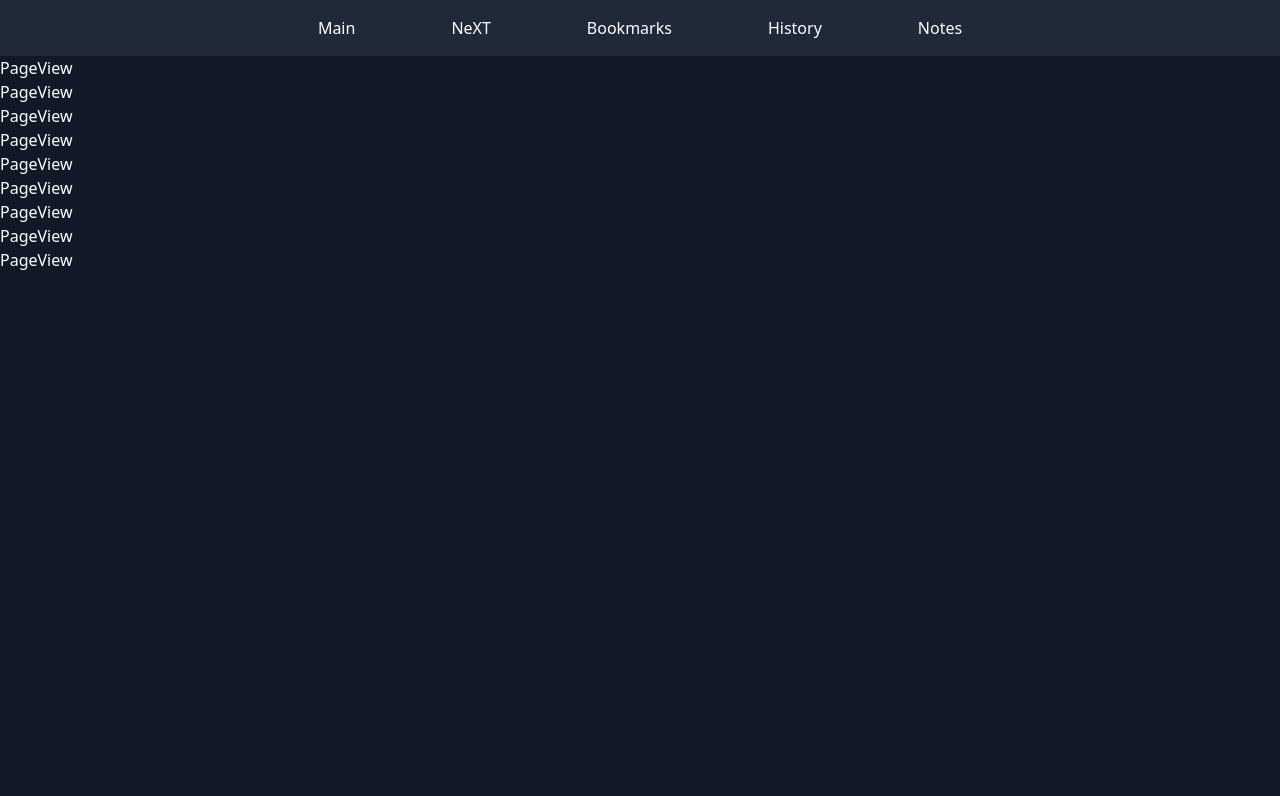
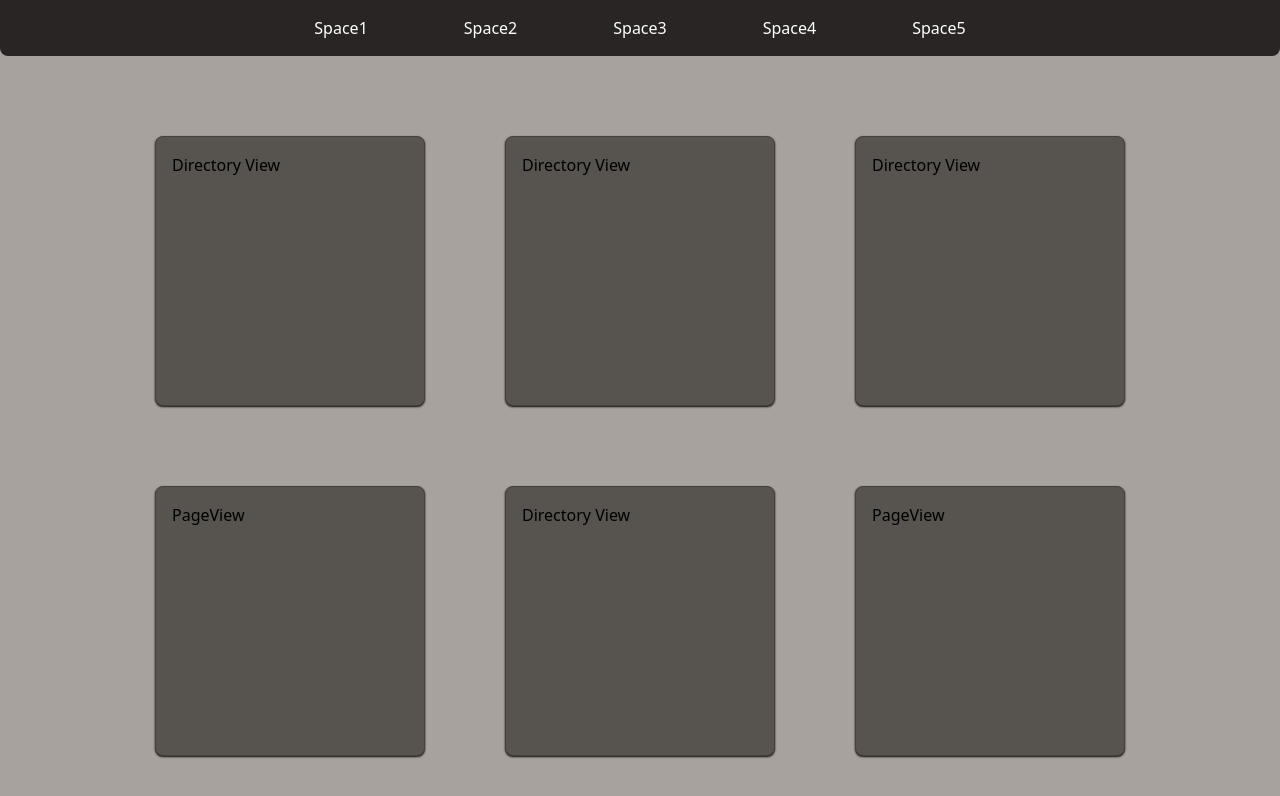
Before and after one commit to wilderif/visual_bookmark, a React (Vite) app: page / in a window 1280 px wide. Shown: the top 796 px of the page. Built offline with nearby package versions, Linux system fonts and the light colour scheme.

Commit message:
feat: Re-style main theme color Fix grid view with fixed size grid Update test data with directoies and ids for each object

```diff
--- a/src/App.jsx
+++ b/src/App.jsx
@@ -3,15 +3,17 @@ import React, { useState, useContext } from "react";
 // import BookmarkDataProvider from "./contexts/BookmarkDataProvider.jsx";
 
 import NavBar from "./components/NavBar.jsx";
-import Space from "./components/Space.jsx";
+import Space from "./components/body/Space.jsx";
 
 import bookmark_data from "./tmp_user_data.js";
 
 const App = () => {
+  // const [currentSpace, setCurrentSpace] = useState();
   const [bookmarks, setBookmarks] = useState(bookmark_data);
+
   return (
     <>
-      <div className="min-h-screen bg-gray-900 text-white">
+      <div className="min-h-screen bg-stone-400">
         <NavBar />
         <Space spaceContent={bookmarks} />
       </div>
--- a/src/components/ContentContainer.jsx
+++ b/src/components/ContentContainer.jsx
@@ -1,9 +1,9 @@
-import PageView from "./PageView.jsx";
-import DirectoryView from "./DirectoryView.jsx";
+import PageView from "./body/content_view/PageView.jsx";
+import DirectoryView from "./body/content_view/DirectoryView.jsx";
 
 const ContentContainer = (props) => {
   return (
-    <div className="">
+    <div className="m-10 aspect-square w-full rounded-lg border border-stone-700 bg-stone-600 p-4 shadow-sm shadow-stone-950">
       {props.content.type === "page" ? (
         <PageView content={props.content} />
       ) : (
--- a/src/components/DirectoryView.jsx
+++ /dev/null
@@ -1,3 +0,0 @@
-const DirectoryView = () => {};
-
-export default DirectoryView;
--- a/src/components/NavBar.jsx
+++ b/src/components/NavBar.jsx
@@ -5,15 +5,15 @@ const Navbar = () => {
   const spacingClass = `space-x-${spacing}`;
 
   return (
-    <nav className="bg-gray-800 p-4">
+    <nav className="rounded-b-lg bg-stone-800 p-4 text-white">
       <ul className={`flex justify-center ${spacingClass}`}>
         {/* <ul className={`flex justify-center space-x-${spacing}`}> */}
         {/* <ul className="flex justify-center space-x-24"> */}
-        <li>Main</li>
-        <li>NeXT</li>
-        <li>Bookmarks</li>
-        <li>History</li>
-        <li>Notes</li>
+        <li>Space1</li>
+        <li>Space2</li>
+        <li>Space3</li>
+        <li>Space4</li>
+        <li>Space5</li>
       </ul>
     </nav>
   );
--- a/src/components/Space.jsx
+++ /dev/null
@@ -1,13 +0,0 @@
-import ContentContainer from "./ContentContainer.jsx";
-
-const Space = ({ spaceContent }) => {
-  return (
-    <div>
-      {spaceContent.map((bookmark, idx) => (
-        <ContentContainer key={idx} content={bookmark} />
-      ))}
-    </div>
-  );
-};
-
-export default Space;
--- /dev/null
+++ b/src/components/body/Space.jsx
@@ -0,0 +1,15 @@
+import ContentContainer from "../ContentContainer.jsx";
+
+const Space = ({ spaceContent }) => {
+  return (
+    <div className="mx-5 mt-10 grid grid-cols-[repeat(auto-fit,_350px)] justify-center">
+      {spaceContent.map((content, idx) => (
+        <div id={content.id} className="flex items-center justify-center">
+          <ContentContainer key={idx} content={content} />
+        </div>
+      ))}
+    </div>
+  );
+};
+
+export default Space;
--- /dev/null
+++ b/src/components/body/content_view/DirectoryView.jsx
@@ -0,0 +1,9 @@
+const DirectoryView = () => {
+  return (
+    <div>
+      <h1>Directory View</h1>
+    </div>
+  );
+};
+
+export default DirectoryView;
--- a/src/components/PageView.jsx
+++ b/src/components/body/content_view/PageView.jsx
@@ -1,4 +1,4 @@
-const PageView = () => {
+const PageView = ({ content }) => {
   return (
     <div>
       <h1>PageView</h1>
--- a/src/tmp_user_data.js
+++ b/src/tmp_user_data.js
@@ -4,75 +4,96 @@ import logo_naver from "./assets/logo_naver.png";
 import logo_instagram from "./assets/logo_instagram.png";
 import logo_spotify from "./assets/logo_spotify.png";
 
-// const data = [
-//   {
-//     title: "directory1",
-//     type: "directory",
-//     children: [],
-//   },
-//   {
-//     title: "directory2",
-//     type: "directory",
-//     children: [
-//       {
-//         title: "Youtube",
-//         type: "page",
-//         alias: "youtube",
-//         hyperlink: "https://www.youtube.com/",
-//         logo: logo_youtube,
-//       },
-
-//       {
-//         title: "GitHub",
-//         type: "page",
-//         alias: "github",
-//         hyperlink: "https://www.github.com/",
-//         logo: logo_github,
-//       },
-//     ],
-//   },
-//   {
-//     title: "Youtube",
-//     type: "page",
-//     alias: "youtube",
-//     hyperlink: "https://www.youtube.com/",
-//     logo: logo_youtube,
-//   },
-// ];
-
 const bookmark_data = [
   {
+    id: "d1",
+    type: "directory",
+    title: "directory1",
+    children: [],
+  },
+  {
+    id: "d2",
+    type: "directory",
+    title: "directory2",
+    children: [
+      {
+        id: "p1",
+        type: "page",
         title: "Youtube",
-    type: "page",
         alias: "youtube",
         hyperlink: "https://www.youtube.com/",
-    logo: logo_youtube,
+        logo_image: logo_youtube,
       },
-
       {
+        id: "p2",
+        type: "page",
         title: "GitHub",
-    type: "page",
         alias: "github",
         hyperlink: "https://www.github.com/",
         logo: logo_github,
       },
-
       {
+        id: "p3",
+        type: "page",
         title: "Naver",
-    type: "page",
         alias: "naver",
         hyperlink: "https://www.naver.com/",
         logo: logo_naver,
       },
-
       {
+        id: "p4",
+        type: "page",
         title: "Instagram",
-    type: "page",
         alias: "instagram",
         hyperlink: "https://www.instagram.com/",
         logo: logo_instagram,
       },
-
+      {
+        id: "p5",
+        type: "page",
+        title: "Spotify",
+        alias: "spotify",
+        hyperlink: "https://open.spotify.com",
+        logo: logo_spotify,
+      },
+    ],
+  },
+  {
+    id: "d3",
+    type: "directory",
+    title: "directory3",
+    children: [
+      {
+        id: "p1",
+        title: "Spotify",
+        type: "page",
+        alias: "spotify",
+        hyperlink: "https://open.spotify.com",
+        logo: logo_spotify,
+      },
+      {
+        id: "p2",
+        type: "page",
+        title: "Naver",
+        alias: "naver",
+        hyperlink: "https://www.naver.com/",
+        logo: logo_naver,
+      },
+    ],
+  },
+  {
+    id: "p1",
+    title: "Spotify",
+    type: "page",
+    alias: "spotify",
+    hyperlink: "https://open.spotify.com",
+    logo: logo_spotify,
+  },
+  {
+    id: "d4",
+    type: "directory",
+    title: "directory3",
+    children: [
       {
         title: "Spotify",
         type: "page",
@@ -80,32 +101,18 @@ const bookmark_data = [
         hyperlink: "https://open.spotify.com",
         logo: logo_spotify,
       },
-
       {
-    title: "GitHub",
+        id: "p4",
         type: "page",
-    alias: "github",
-    hyperlink: "https://www.github.com/",
-    logo: logo_github,
+        title: "Naver",
+        alias: "naver",
+        hyperlink: "https://www.naver.com/",
+        logo: logo_naver,
       },
-
+    ],
+  },
   {
-    title: "Spotify",
-    type: "page",
-    alias: "spotify",
-    hyperlink: "https://open.spotify.com",
-    logo: logo_spotify,
-  },
-
-  {
-    title: "GitHub",
-    type: "page",
-    alias: "github",
-    hyperlink: "https://www.github.com/",
-    logo: logo_github,
-  },
-
-  {
+    id: "p2",
     title: "Spotify",
     type: "page",
     alias: "spotify",
@@ -114,4 +121,78 @@ const bookmark_data = [
   },
 ];
 
+// const bookmark_data = [
+//   {
+//     title: "Youtube",
+//     type: "page",
+//     alias: "youtube",
+//     hyperlink: "https://www.youtube.com/",
+//     logo: logo_youtube,
+//   },
+
+// {
+//   title: "GitHub",
+//   type: "page",
+//   alias: "github",
+//   hyperlink: "https://www.github.com/",
+//   logo: logo_github,
+// },
+
+// {
+//   title: "Naver",
+//   type: "page",
+//   alias: "naver",
+//   hyperlink: "https://www.naver.com/",
+//   logo: logo_naver,
+// },
+
+// {
+//   title: "Instagram",
+//   type: "page",
+//   alias: "instagram",
+//   hyperlink: "https://www.instagram.com/",
+//   logo: logo_instagram,
+// },
+
+// {
+//   title: "Spotify",
+//   type: "page",
+//   alias: "spotify",
+//   hyperlink: "https://open.spotify.com",
+//   logo: logo_spotify,
+// },
+
+//   {
+//     title: "GitHub",
+//     type: "page",
+//     alias: "github",
+//     hyperlink: "https://www.github.com/",
+//     logo: logo_github,
+//   },
+
+//   {
+//     title: "Spotify",
+//     type: "page",
+//     alias: "spotify",
+//     hyperlink: "https://open.spotify.com",
+//     logo: logo_spotify,
+//   },
+
+//   {
+//     title: "GitHub",
+//     type: "page",
+//     alias: "github",
+//     hyperlink: "https://www.github.com/",
+//     logo: logo_github,
+//   },
+
+//   {
+//     title: "Spotify",
+//     type: "page",
+//     alias: "spotify",
+//     hyperlink: "https://open.spotify.com",
+//     logo: logo_spotify,
+//   },
+// ];
+
 export default bookmark_data;
```
Lines whose indentation alone changed are shown as unchanged.
